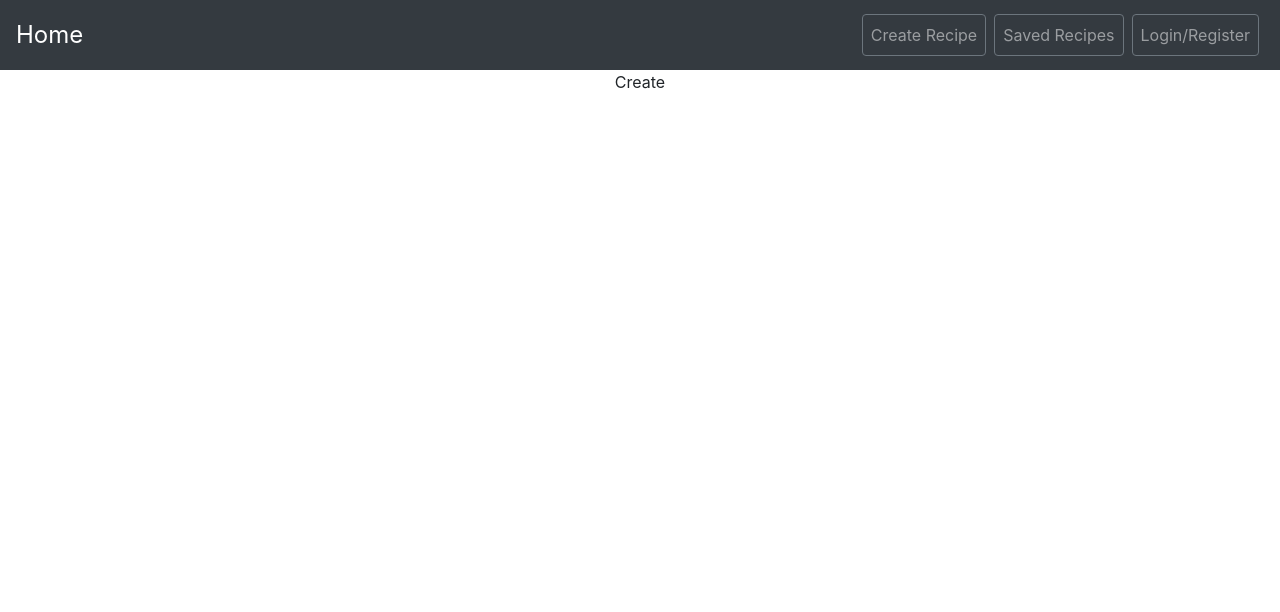
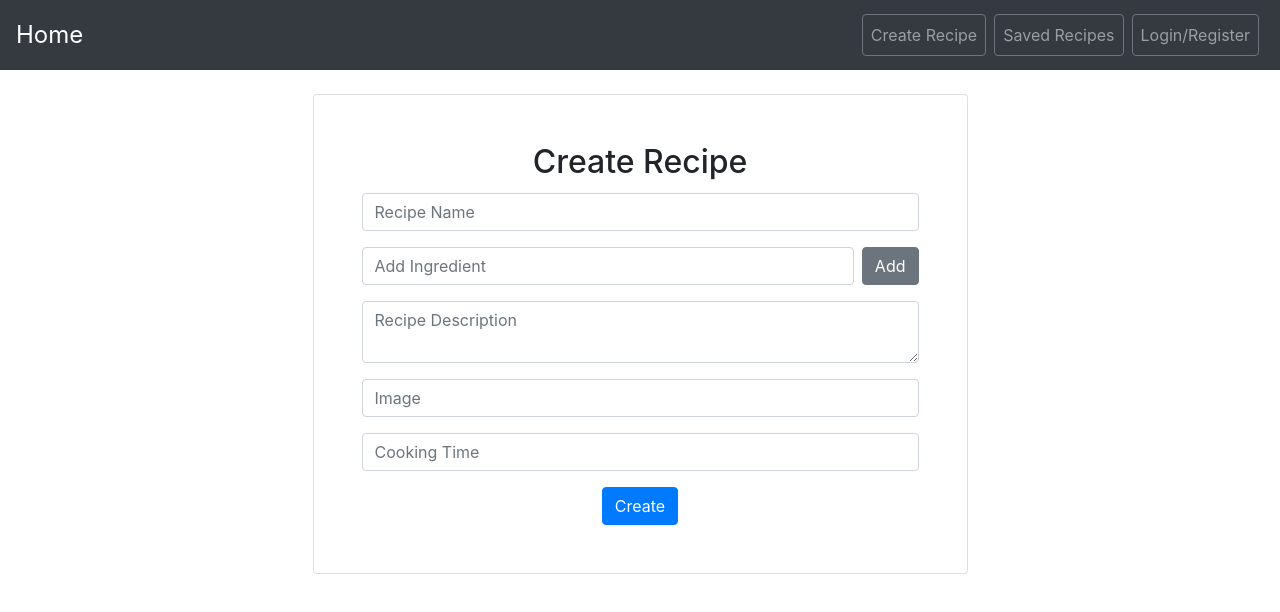
Before and after one commit to Gunnar50/mern-recipe-app, a React (Create React App) app in the folder client/: page /create in a window 1280 px wide. Shown: the top 612 px of the page. Built offline with nearby package versions, Linux system fonts and the light colour scheme.

Commit message:
updated create page

```diff
--- a/client/src/pages/create.js
+++ b/client/src/pages/create.js
@@ -1,7 +1,100 @@
-
-
-
+import { useState } from "react"
+import axios from "axios";
+import {useNavigate} from "react-router-dom"
 
 export const Create = () => {
-    return <div>Create</div>
+    const navigate = useNavigate();
+    const [recipe, setRecipe] = useState({
+        name: "",
+        ingredients: [],
+        description: "",
+        image: "",
+        cookingTime: 0,
+        creator: window.localStorage.getItem("userID"),
+    });
+
+    const [ingredientInput, setIngredientInput] = useState("");
+
+    const handleChange = (event) => {
+        const {name, value} = event.target;
+        setRecipe({...recipe, [name]: value});
+    }
+
+    const handleIngredientAdd = () => {
+        if (ingredientInput) {
+            setRecipe(prevRecipe => ({
+                ...prevRecipe,
+                ingredients: [...prevRecipe.ingredients, ingredientInput]
+            }));
+            setIngredientInput("");
+        }
+    }
+
+    const handleIngredientRemove = (index) => {
+        setRecipe(prevRecipe => ({
+            ...prevRecipe,
+            ingredients: prevRecipe.ingredients.filter((_, i) => i !== index)
+        }));
+    }
+
+    const onSubmit = async (event) => {
+        event.preventDefault();
+        if (recipe.ingredients.length === 0) {
+            alert('Please add at least one ingredient.');
+            return;
+        }
+        try {
+            await axios.post("http://localhost:3001/recipes/create", recipe);
+            alert("Recipe Created!");
+            navigate("/");
+        } catch (err) {console.error(err);}
+    }
+
+    return (
+        <div className="row justify-content-center mt-4">
+            <div className="col-md-6 card card-body p-5">
+                <form onSubmit={onSubmit}>
+                    <h2 className="card-title">Create Recipe</h2>
+                    <div className="form-group">
+                        <input required={true} className="form-control" type="text" id="name" name="name" placeholder="Recipe Name" onChange={handleChange} />
+                    </div>
+
+                    <ul className="mt-3 pl-3">
+                        {recipe.ingredients.map((ingredient, index) => (
+                            <li key={index} className="d-flex justify-content-between align-items-center">
+                                {ingredient}
+                                <button type="button" className="btn btn-danger btn-sm mt-1" onClick={() => handleIngredientRemove(index)}>
+                                    <span>X</span>
+                                </button>
+                            </li>
+                        ))}
+                    </ul>
+
+                    <div className="form-group d-flex">
+                        <input
+                            className="form-control"
+                            type="text"
+                            id="ingredientInput"
+                            name="ingredientInput"
+                            value={ingredientInput}
+                            onChange={(e) => setIngredientInput(e.target.value)}
+                            placeholder="Add Ingredient"
+                        />
+                        <button type="button" className="btn btn-secondary ml-2" onClick={handleIngredientAdd}>Add</button>
+                    </div>
+
+                    <div className="form-group">
+                        <textarea required={true} className="form-control" type="text" id="description" name="description" placeholder="Recipe Description" onChange={handleChange} />
+                    </div>
+                    <div className="form-group">
+                        <input required={true} className="form-control" type="text" id="image" name="image" placeholder="Image" onChange={handleChange} />
+                    </div>
+                    <div className="form-group">
+                        <input required={true} className="form-control" type="text" id="cookingTime" name="cookingTime" placeholder="Cooking Time" onChange={handleChange} />
+                    </div>
+                    <button required={true} className="btn btn-primary" type="submit">Create</button>
+                </form>
+            </div>
+        </div>
+    )
 }
```
